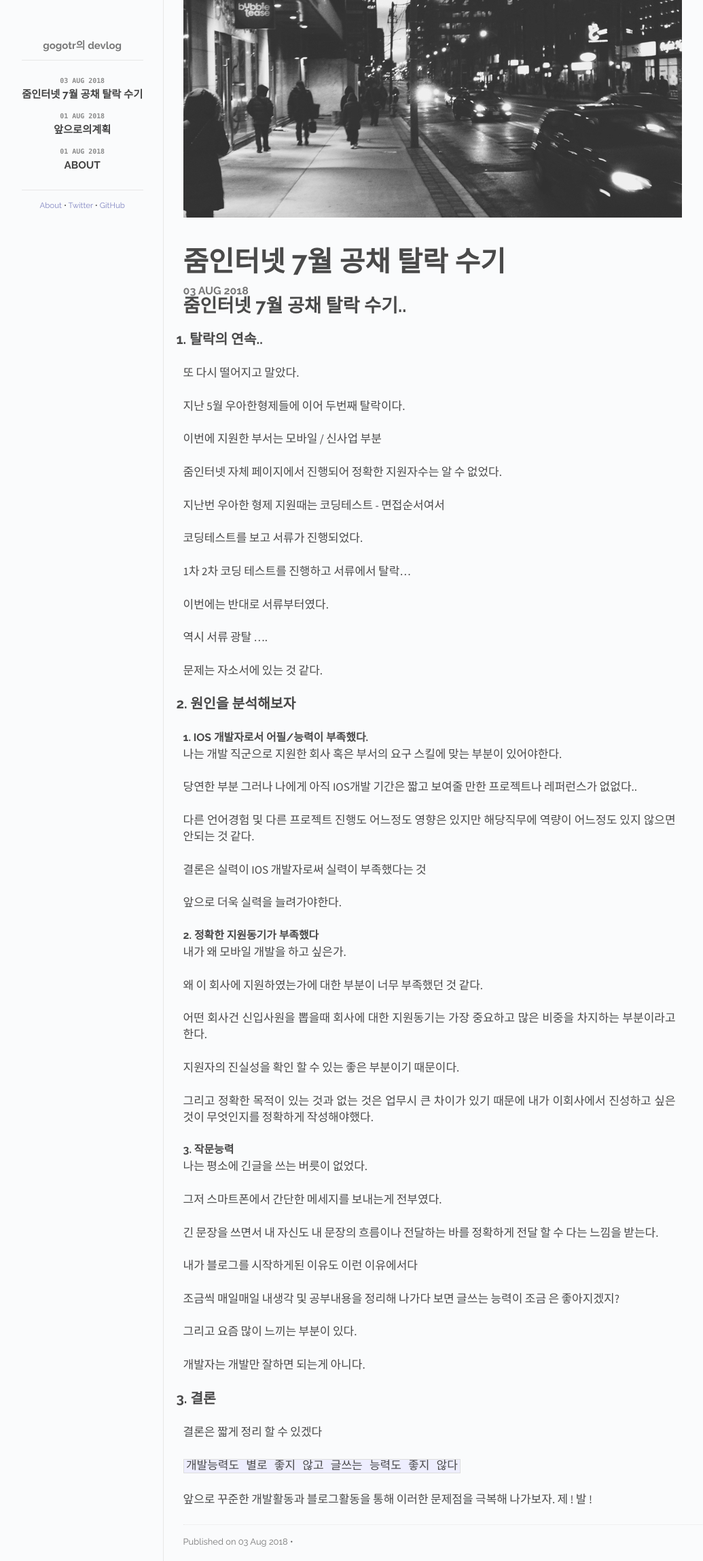
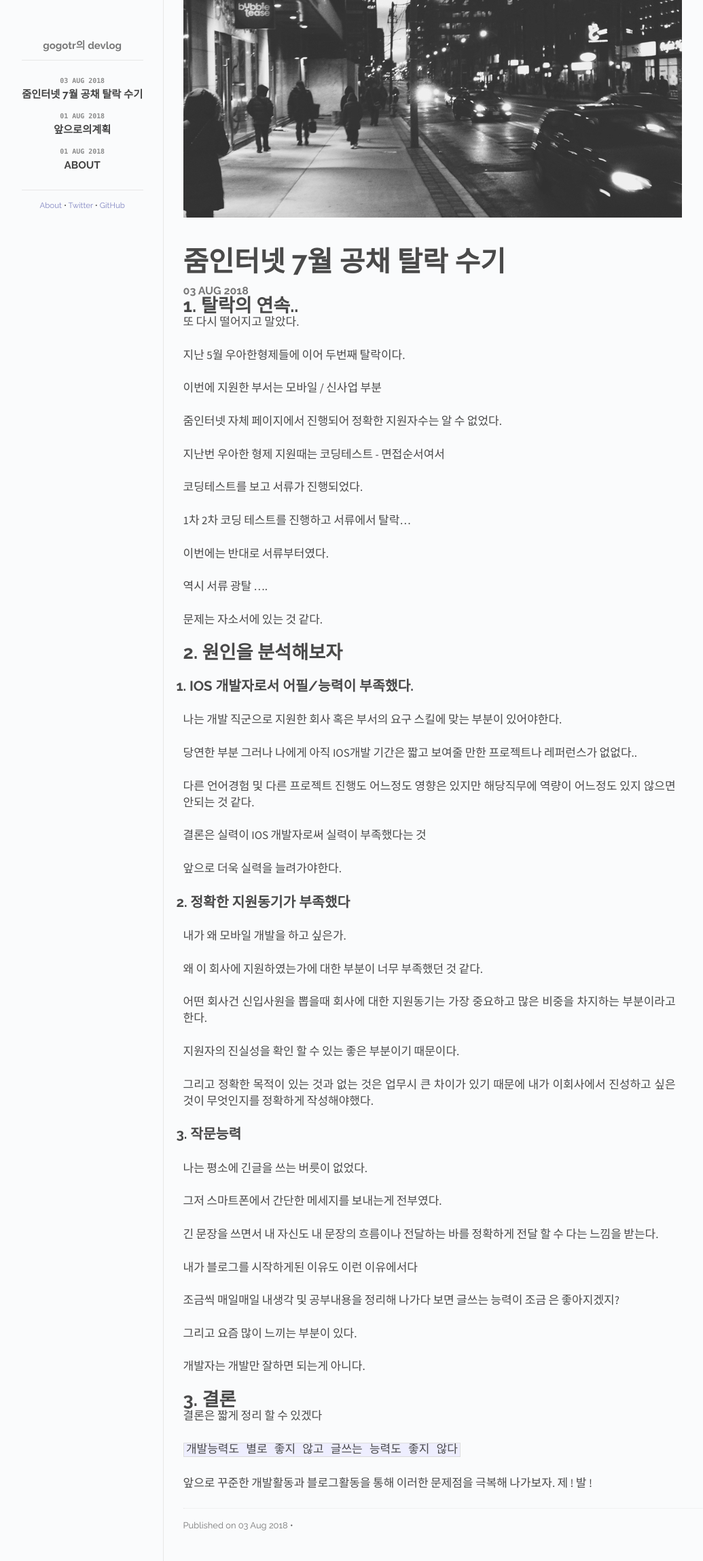
Before and after one commit to gogotr/gogotr.github.io, a Jekyll site: the page built from _posts/2018-08-03-줌인터넷 공채 탈락 수기-post.md, in a window 1280 px wide. Shown: the whole page at 68% size, without its empty margins (118-1153 px from the left). Built offline with Jekyll 4.4.1, drawn with Linux system fonts in a browser that asks for light colours; comment, search, counter and statistics services are not loaded.

Commit message:
edit post

````diff
--- a/_posts/2018-08-03-줌인터넷 공채 탈락 수기-post.md
+++ b/_posts/2018-08-03-줌인터넷 공채 탈락 수기-post.md
@@ -5,10 +5,7 @@ cover: cover.jpg
 date: 2018-08-03 17:13:00
 categories: posts
 ---
-
-# 줌인터넷 7월 공채 탈락 수기..
-
-## 1. 탈락의 연속..
+# 1. 탈락의 연속..
 
 또 다시 떨어지고 말았다.
 
@@ -30,9 +27,9 @@ categories: posts
 
 문제는 자소서에 있는 것 같다.
 
-## 2. 원인을 분석해보자
+# 2. 원인을 분석해보자
 
-### 1. IOS 개발자로서 어필/능력이 부족했다. ###
+## 1. IOS 개발자로서 어필/능력이 부족했다. ###
 
 나는 개발 직군으로 지원한 회사 혹은 부서의 요구 스킬에 맞는 부분이 있어야한다.
 
@@ -45,7 +42,7 @@ categories: posts
 앞으로 더욱 실력을 늘려가야한다.
 
 
-### 2. 정확한 지원동기가 부족했다 ###
+## 2. 정확한 지원동기가 부족했다 ###
 내가 왜 모바일 개발을 하고 싶은가.
 
 왜 이 회사에 지원하였는가에 대한 부분이 너무 부족했던 것 같다.
@@ -56,7 +53,7 @@ categories: posts
 
 그리고 정확한 목적이 있는 것과 없는 것은 업무시 큰 차이가 있기 때문에 내가 이회사에서 진성하고 싶은 것이 무엇인지를 정확하게 작성해야했다.
 
-### 3. 작문능력 ###
+## 3. 작문능력 ###
 나는 평소에 긴글을 쓰는 버릇이 없었다.
 
 그저 스마트폰에서 간단한 메세지를 보내는게 전부였다.
@@ -74,7 +71,7 @@ categories: posts
 
 
 
-## 3. 결론 ##
+# 3. 결론 ##
 결론은 짧게 정리 할 수 있겠다
 
 ```
````
